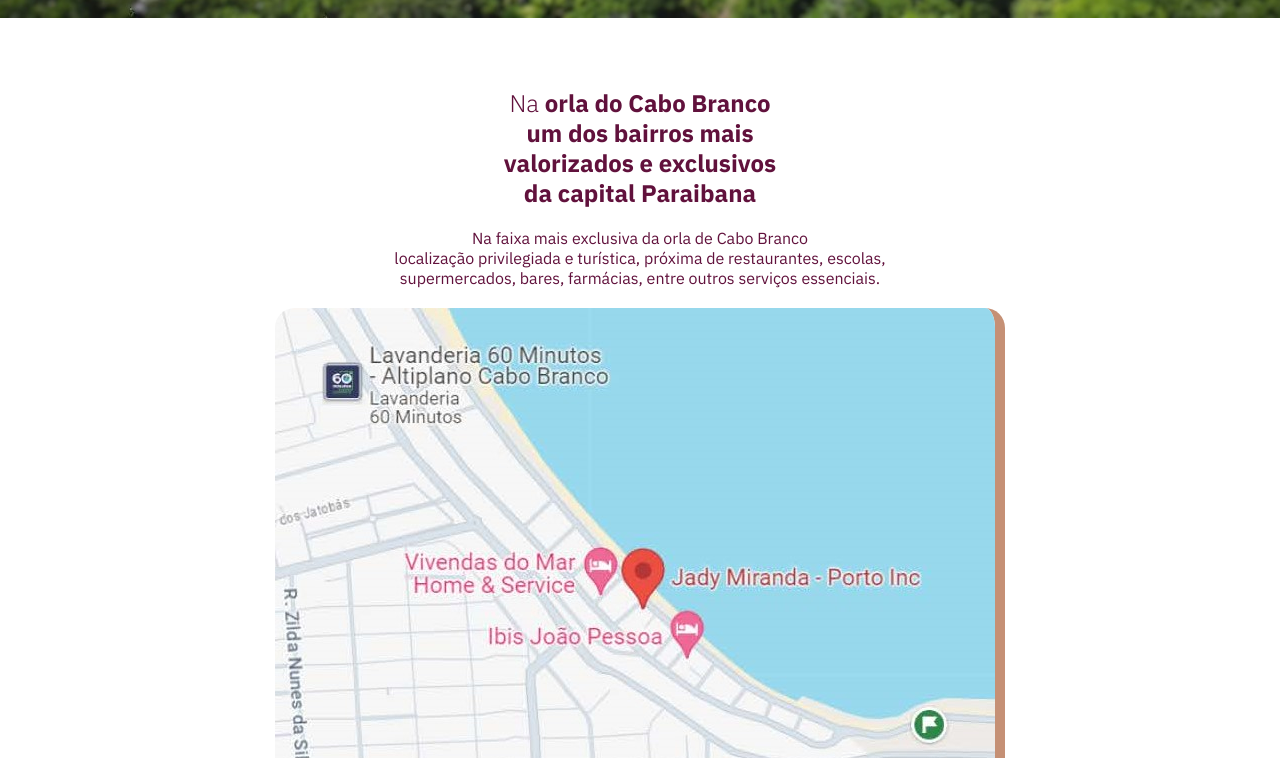
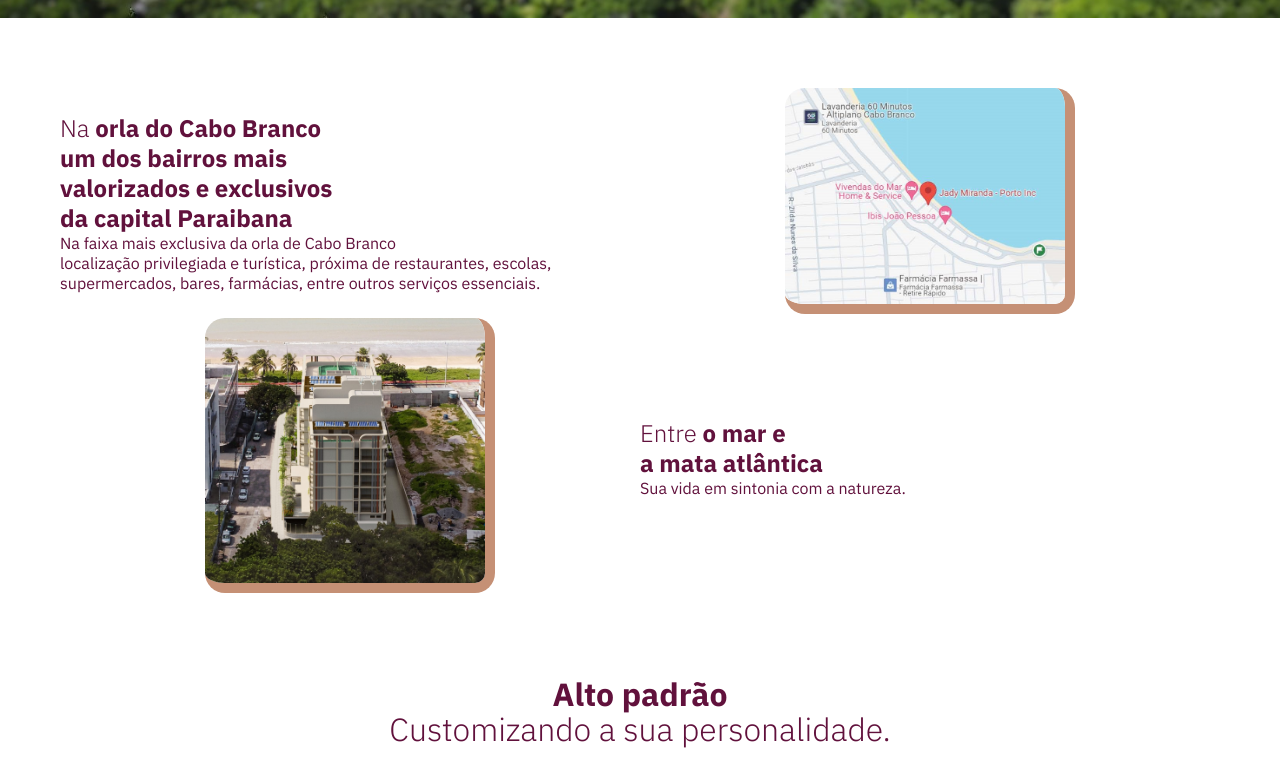
Before and after one commit to michelep0ntes/landing_page_JM, a plain HTML site: page index.html in a window 1280 px wide. Shown: the part 742-1500 px from the top of the page. Drawn offline with nearby package versions, Linux system fonts and the light colour scheme.

Commit message:
correção

```diff
--- a/css/index.css
+++ b/css/index.css
@@ -264,23 +264,30 @@ section.Localização {
 .Localização .itens-container {
     display: flex;
     align-items: center;
-    justify-content: space-between;
-    margin-left: 150px;
-    margin-right: 100px;
-    gap: 10%;
+    justify-content: space-around;
+    margin-left: 20px;
+    margin-right: 20px;
+}
+
+.Localização .itens-container .img-itens {
+    flex: 1;
+    text-align: center;
 }
 
 .Localização .itens-container .img-itens img {
-    max-width: 400px;
+    max-width: 50%;
     border-radius: 20px;
     border-right: 10px solid #C59075;
     border-bottom: 10px solid #C59075;
 }
 
+.Localização .itens-container .txt-itens {
+    flex: 1;
+}
+
 .Localização .itens-container .txt-itens h3 {
-    font-size: 2em;
-    line-height: 35px;
-    margin-bottom: 20px;
+    font-size: 1.5em;
+    line-height: 30px;
     color: #61113C;
 }
 
@@ -293,32 +300,10 @@ section.Localização {
     color: #61113C;
 }
 
-.Localização .itens-container {
-    flex-direction: column;
-    text-align: center;
-    margin-left: 20px;
-    margin-right: 20px;
-}
-
-.Localização .itens-container .img-itens {
-    margin-top: 20px;
-}
-
-.Localização .itens-container .img-itens img {
-    max-width: 100%;
-    display: block;
-    margin: 0 auto;
-}
-
-.Localização .itens-container .txt-itens h3 {
-    font-size: 1.5em;
-    line-height: 30px;
-}
-
 @media (max-width: 768px) {
     .Localização .itens-container {
         display: flex;
-        text-align: center;
+        text-align: flex;
         margin-left: 20px;
         margin-right: 20px;
     }
@@ -340,6 +325,8 @@ section.Localização {
 
 
 }
+
+
 
 
 
@@ -572,7 +559,7 @@ section.plantas {
     }
 
     .plantas .itens-container .img-itens img {
-        max-width: 280%;
+        max-width: 250%;
         max-height: 200%;
         transform: rotate(90deg);
         transform-origin: center;
```
